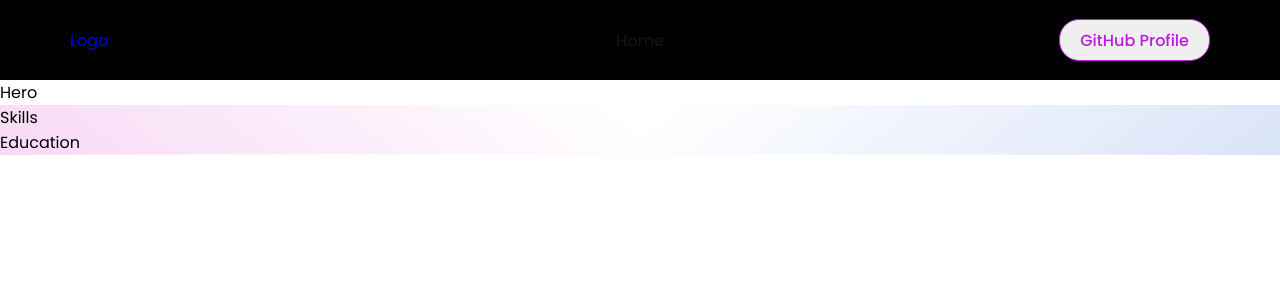
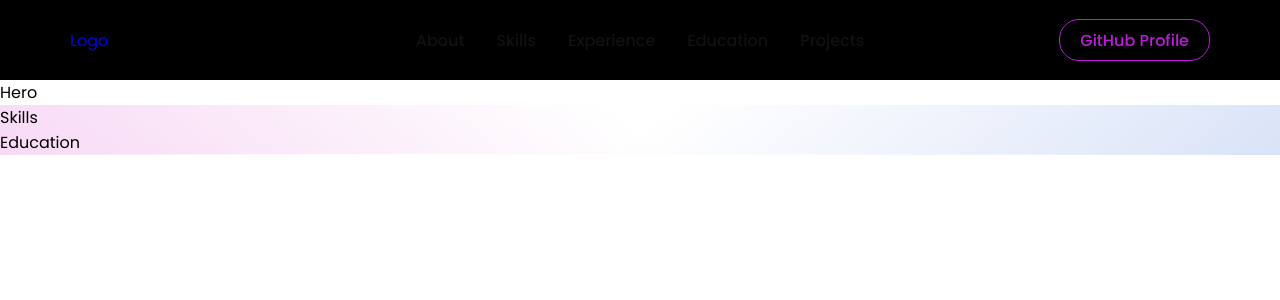
Before and after one commit to stevebiczyk/portfolio, a React (Create React App) app: page / in a window 1280 px wide. Shown: the top 300 px of the page. Built offline with nearby package versions, Linux system fonts and the light colour scheme.

Commit message:
cretated the remaining Navlinks

```diff
--- a/src/components/NavBar/index.js
+++ b/src/components/NavBar/index.js
@@ -99,6 +99,8 @@ const ButtonContainer = styled.div`
 `;
 
 const GitHubButton = styled.button`
+  background-color: transparent;
+  color: ${({ theme }) => theme.primary};
   border: 1.8px solid ${({ theme }) => theme.primary};
   justify-content: center;
   display: flex;
@@ -128,7 +130,11 @@ const NavBar = () => {
         <NavLogo>Logo</NavLogo>
         <MobileIcon></MobileIcon>
         <NavItems>
-          <NavLink>Home</NavLink>
+          <NavLink href="about">About</NavLink>
+          <NavLink href="skills">Skills</NavLink>
+          <NavLink href="experience">Experience</NavLink>
+          <NavLink href="education">Education</NavLink>
+          <NavLink href="projects">Projects</NavLink>
         </NavItems>
         <ButtonContainer>
           <GitHubButton>GitHub Profile</GitHubButton>
```
